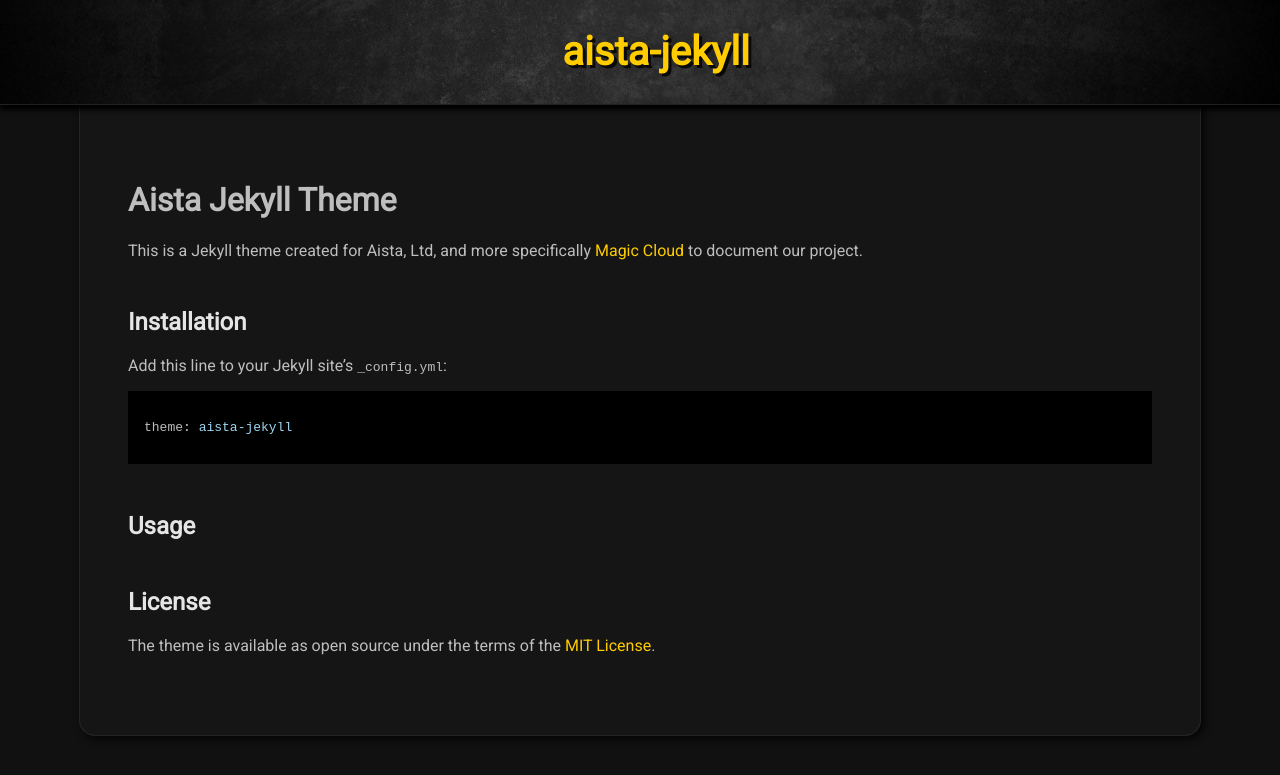
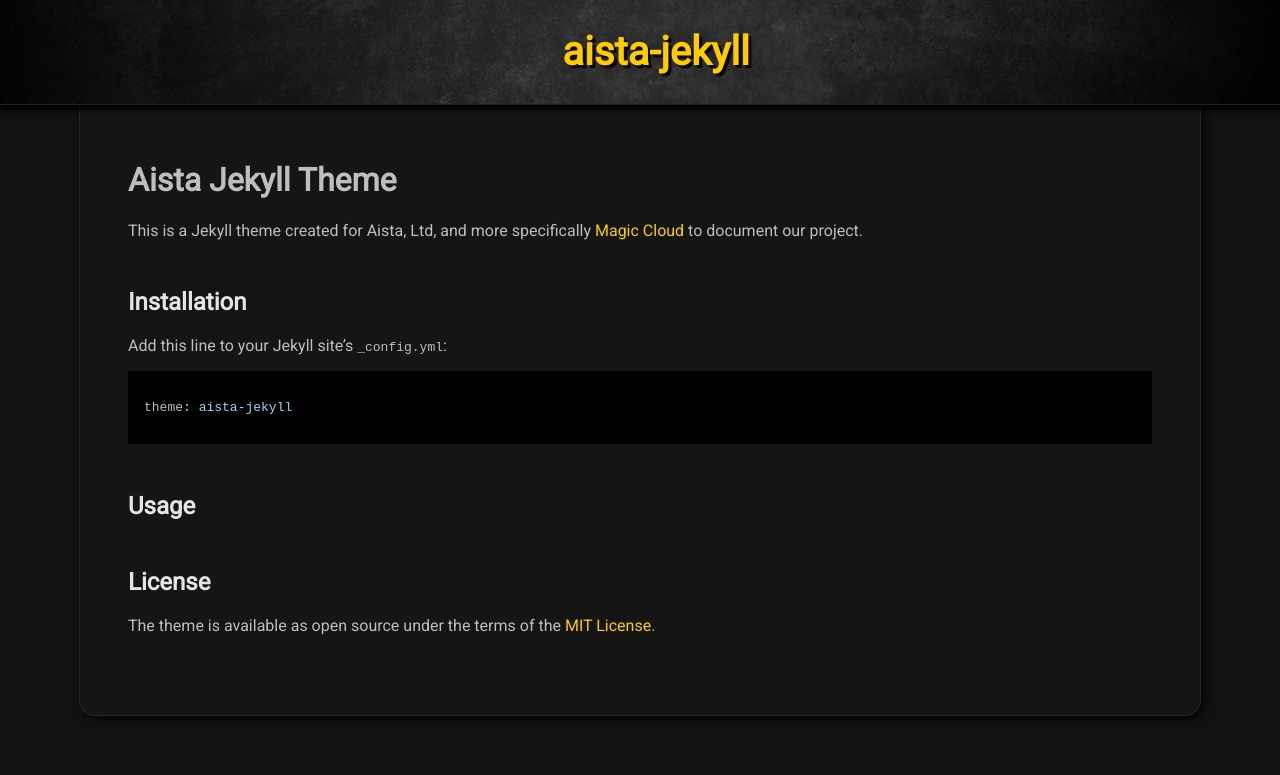
Before and after one commit to polterguy/aista-jekyll, a Jekyll site: the page built from README.md, in a window 1280 px wide. Shown: the top 775 px of the page. Built offline with Jekyll 4.4.1, drawn with Linux system fonts in a browser that asks for light colours; our own code applies the rules of GitHub Pages for plain Markdown files.

Commit message:
Update style.css

```diff
--- a/assets/style.css
+++ b/assets/style.css
@@ -47,7 +47,7 @@ h2, h3, h4, h5, h6 {
   margin-left: auto;
   margin-right: auto;
   background-color: #151515;
-  padding: 160px 3rem 3rem 3rem;
+  padding: 140px 3rem 3rem 3rem;
   margin-bottom: 3rem;
   border-radius: 0 0 1rem 1rem;
   border-right: solid 1px #252525;
```
